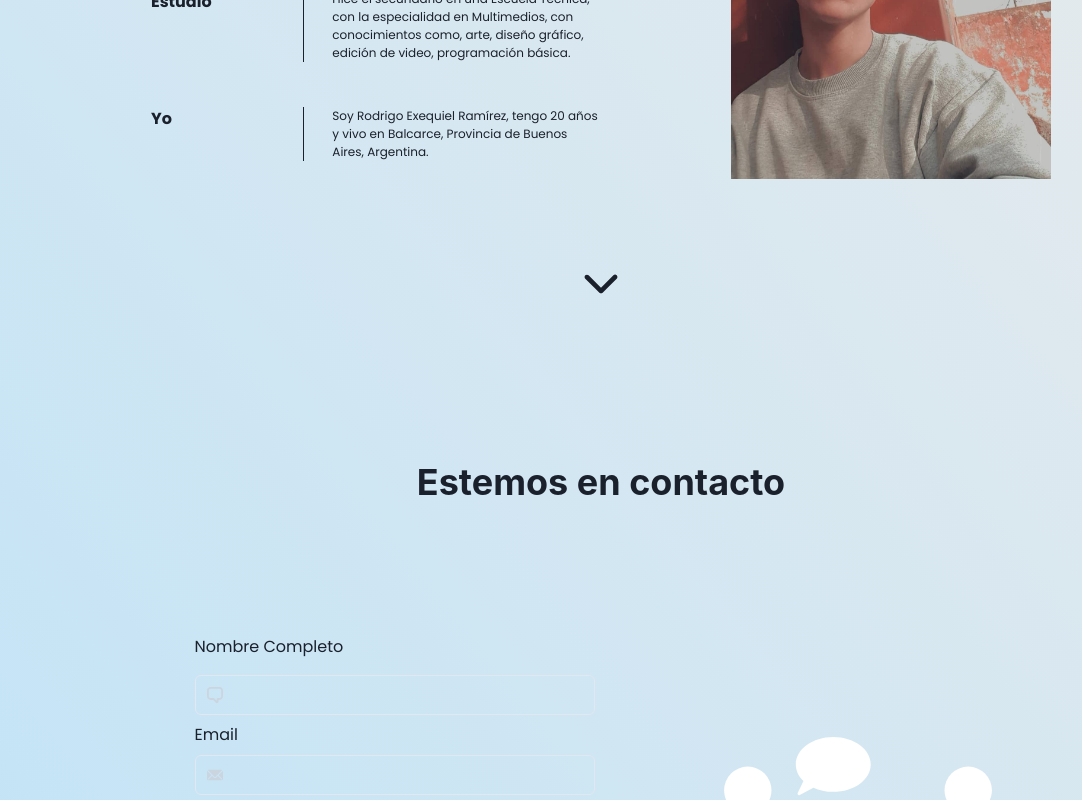
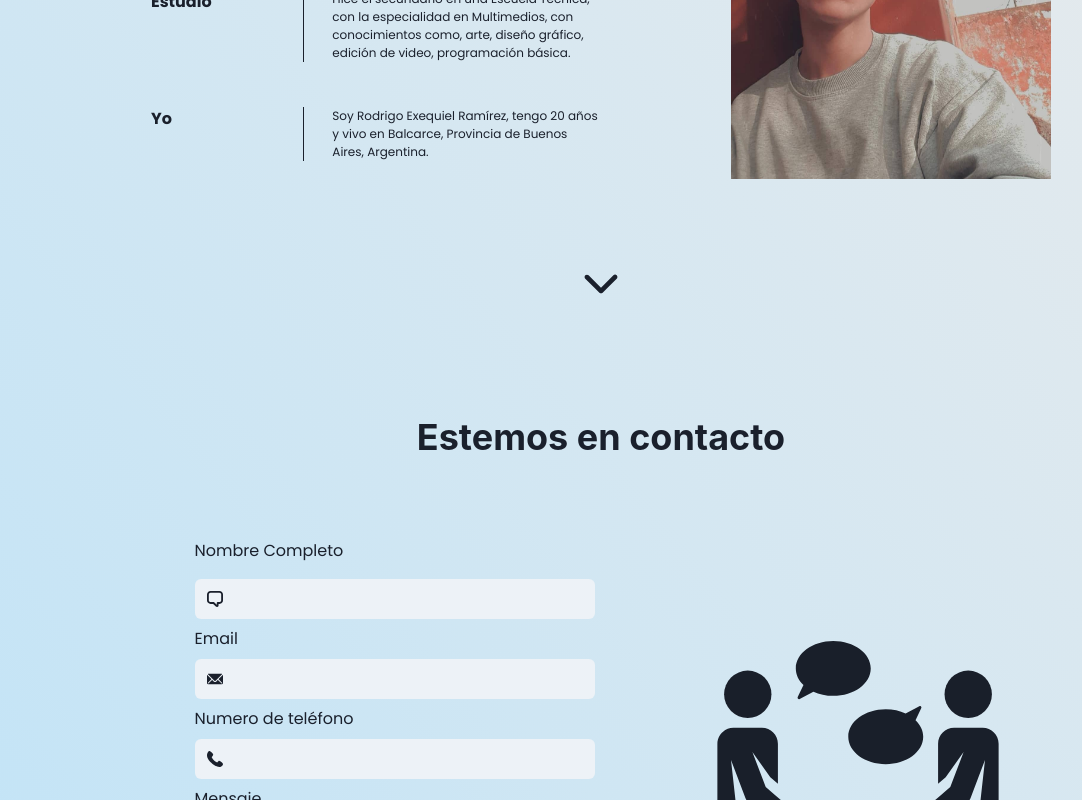
Before and after one commit to ramirez2303/rodrigo-portfolio, a React (Vite) app in the folder portfolio/: page / in a window 1280 px wide. Shown: the part 2000-2800 px from the top of the page, without its empty margins (39-1121 px from the left). Built offline with nearby package versions, Linux system fonts and the light colour scheme.

Commit message:
Footer completed
I made the footer, and fixed some styles in the components

```diff
--- a/portfolio/src/App.jsx
+++ b/portfolio/src/App.jsx
@@ -9,6 +9,7 @@ import Home from "./components/Home";
 import Projects from "./components/Projects";
 import About from "./components/About";
 import Contact from "./components/Contact";
+import Footer from "./components/Footer";
 
 function App() {
   return (
@@ -51,8 +52,11 @@ function App() {
           </Container>
         </Box>
         <Box marginTop="0" height="100vh" width="100%">
-          <Container maxWidth="950px">
-            <Contact />
+          <Container maxWidth="950px" >
+            <Stack height="100vh" justifyContent="space-between" paddingY={4}>
+              <Contact />
+              <Footer />
+            </Stack>
           </Container>
         </Box>
       </Box>
--- a/portfolio/src/components/Contact.jsx
+++ b/portfolio/src/components/Contact.jsx
@@ -9,6 +9,7 @@ import {
   Button,
   Textarea,
   Heading,
+  useColorModeValue,
 } from "@chakra-ui/react";
 
 import { BiMailSend } from "react-icons/bi";
@@ -50,7 +51,7 @@ const Contact = () => {
   };
 
   return (
-    <Stack id="contact" height="100vh" justifyContent="space-around">
+    <Stack id="contact" justifyContent="space-around" spacing={20}>
       <Stack alignItems="center">
         <Heading>Estemos en contacto</Heading>
       </Stack>
@@ -63,33 +64,88 @@ const Contact = () => {
                 <InputGroup>
                   <InputLeftElement
                     pointerEvents="none"
-                    children={<ChatIcon color="gray.300" />}
+                    children={<ChatIcon />}
                   />
-                  <Input type="text" name="fullName" required />
+                  <Input
+                    type="text"
+                    name="fullName"
+                    required
+                    border="1px solid"
+                    variant={useColorModeValue("filled", "outline")}
+                    borderColor={useColorModeValue(
+                      "transparent",
+                      "whiteAlpha.300"
+                    )}
+                    _hover={useColorModeValue(
+                      { borderColor: "gray.500" },
+                      { borderColor: "whiteAlpha.400" }
+                    )}
+                  />
                 </InputGroup>
                 <FormLabel>Email</FormLabel>
                 <InputGroup>
                   <InputLeftElement
                     pointerEvents="none"
-                    children={<EmailIcon color="gray.300" />}
+                    children={<EmailIcon />}
                   />
-                  <Input type="email" name="email" />
+                  <Input
+                    type="email"
+                    name="email"
+                    required
+                    border="1px solid"
+                    variant={useColorModeValue("filled", "outline")}
+                    borderColor={useColorModeValue(
+                      "transparent",
+                      "whiteAlpha.300"
+                    )}
+                    _hover={useColorModeValue(
+                      { borderColor: "gray.500" },
+                      { borderColor: "whiteAlpha.400" }
+                    )}
+                  />
                 </InputGroup>
                 <FormLabel>Numero de teléfono</FormLabel>
                 <InputGroup>
                   <InputLeftElement
                     pointerEvents="none"
-                    children={<PhoneIcon color="gray.300" />}
+                    children={<PhoneIcon />}
                   />
-                  <Input type="text" name="phone" required />
+                  <Input
+                    type="text"
+                    name="phone"
+                    required
+                    border="1px solid"
+                    variant={useColorModeValue("filled", "outline")}
+                    borderColor={useColorModeValue(
+                      "transparent",
+                      "whiteAlpha.300"
+                    )}
+                    _hover={useColorModeValue(
+                      { borderColor: "gray.500" },
+                      { borderColor: "whiteAlpha.400" }
+                    )}
+                  />
                 </InputGroup>
                 <FormLabel marginY={2}>Mensaje</FormLabel>
-                <Textarea name="message" required />
+                <Textarea
+                  name="message"
+                  required
+                  border="1px solid"
+                  variant={useColorModeValue("filled", "outline")}
+                  borderColor={useColorModeValue(
+                    "transparent",
+                    "whiteAlpha.300"
+                  )}
+                  _hover={useColorModeValue(
+                    { borderColor: "gray.500" },
+                    { borderColor: "whiteAlpha.400" }
+                  )}
+                />
               </Stack>
               <Button
                 rightIcon={<BiMailSend />}
-                colorScheme="pink"
-                variant="outline"
+                colorScheme={useColorModeValue("blue", "pink")}
+                variant={useColorModeValue("solid", "outline")}
                 type="submit"
               >
                 Submit
@@ -105,7 +161,10 @@ const Contact = () => {
             src={contactImage}
             alt="Illustrative Image Contact"
             w="300px"
-            filter="invert(92%) sepia(93%) saturate(0%) hue-rotate(202deg) brightness(106%) contrast(106%)"
+            filter={useColorModeValue(
+              "invert(8%) sepia(7%) saturate(3272%) hue-rotate(181deg) brightness(95%) contrast(90%)",
+              "invert(92%) sepia(93%) saturate(0%) hue-rotate(202deg) brightness(106%) contrast(106%)"
+            )}
           />
         </Stack>
       </Stack>
--- /dev/null
+++ b/portfolio/src/components/Footer.jsx
@@ -0,0 +1,37 @@
+import { IconButton, Link, Stack, Text, useColorModeValue } from "@chakra-ui/react";
+import { FaLinkedin, FaGithub } from "react-icons/fa";
+import React from "react";
+
+function Footer() {
+  return (
+    <Stack
+      direction="row"
+      justifyContent="space-between"
+      alignItems="center"
+      borderTop={useColorModeValue("1px solid #555", "1px solid")}
+      padding="10px 10px 0"
+    >
+      <Stack direction="row">
+        <Link
+          href="https://www.linkedin.com/in/rodrigo-ramirez-b643b9215/"
+          target="_blank"
+        >
+          <IconButton icon={<FaLinkedin />} isRound="true" size="sm" />
+        </Link>
+        <Link href="https://github.com/ramirez2303" target="_blank">
+          <IconButton icon={<FaGithub />} isRound="true" size="sm" />
+        </Link>
+      </Stack>
+      <Stack>
+      </Stack>
+      <Stack direction="row" fontSize="sm" spacing={6}>
+        <Link href="#home">Inicio</Link>
+        <Link href="#projects">Proyectos</Link>
+        <Link href="#about">Sobre mi</Link>
+        <Link href="#contact">Contacto</Link>
+      </Stack>
+    </Stack>
+  );
+}
+
+export default Footer;
--- a/portfolio/src/components/Home.jsx
+++ b/portfolio/src/components/Home.jsx
@@ -90,7 +90,6 @@ const Home = () => {
                 colorScheme={useColorModeValue("blue", "pink")}
                 leftIcon={<FaFileDownload />}
                 width="180px"
-                color={useColorModeValue("black", "white")}
               >
                 Descargar CV
               </Button>
--- a/portfolio/src/components/ProjectCard/ProjectCard.jsx
+++ b/portfolio/src/components/ProjectCard/ProjectCard.jsx
@@ -16,7 +16,7 @@ const ProjectCard = ({ image, title, text, icon, alt }) => {
       <Stack padding={6} spacing={5}>
         <Stack spacing={3}>
           <Heading fontSize="lg" fontWeight="700">{title}</Heading>
-          <Text fontSize="sm" fontWeight="400">{text}</Text>
+          <Text fontSize="sm" fontWeight="400" opacity="0.8">{text}</Text>
         </Stack>
         <Stack direction="row" justifyContent="center">
           <Stack>{icon}</Stack>
--- a/portfolio/src/theme.jsx
+++ b/portfolio/src/theme.jsx
@@ -3,10 +3,9 @@ import { extendTheme } from "@chakra-ui/react";
 export default extendTheme({
   styles: {
     global: {
-      "html, body": {
+      body: {
         fontFamily: "'Poppins', sans-serif",
       },
     },
   },
-
 });
```
